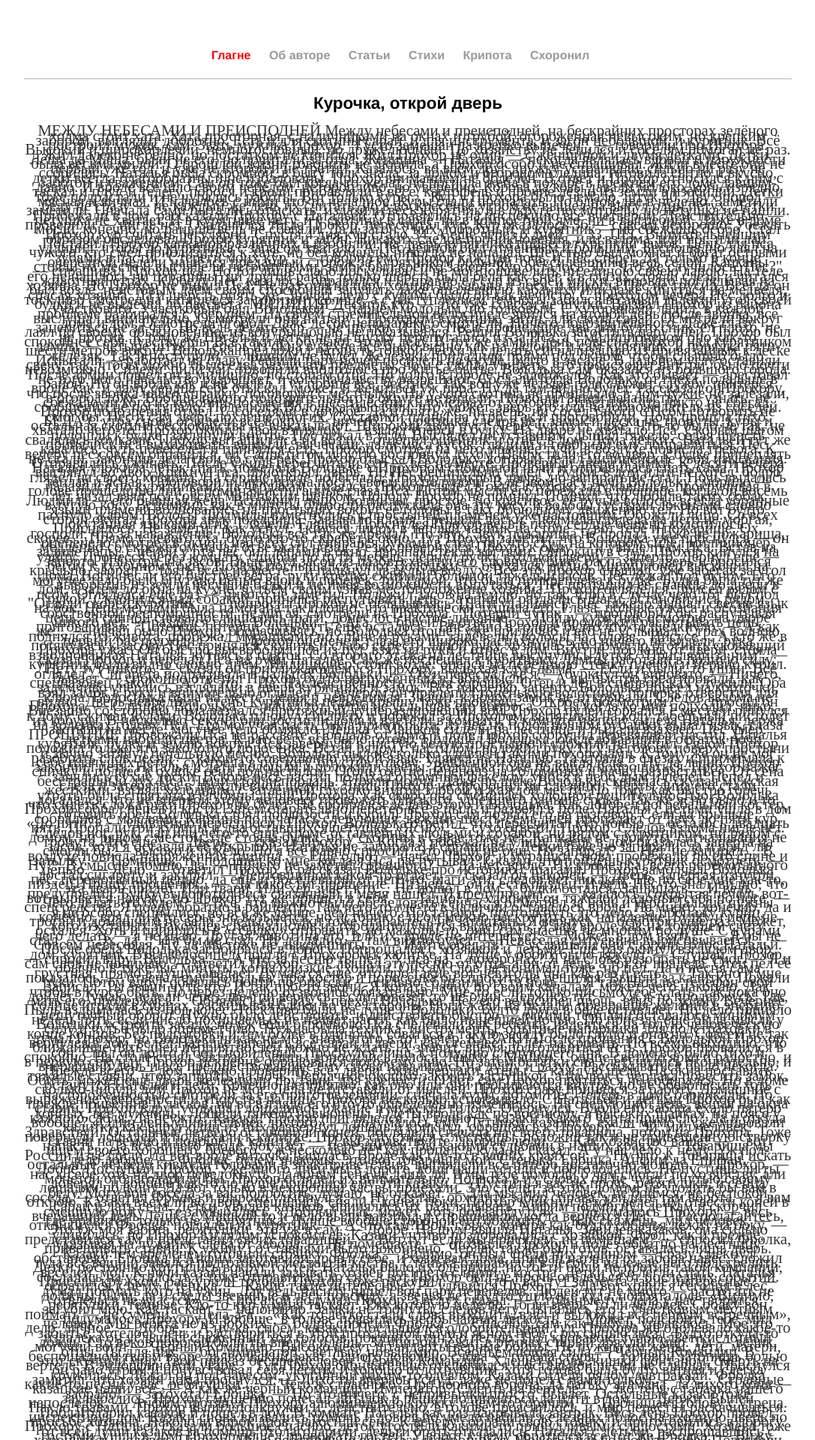
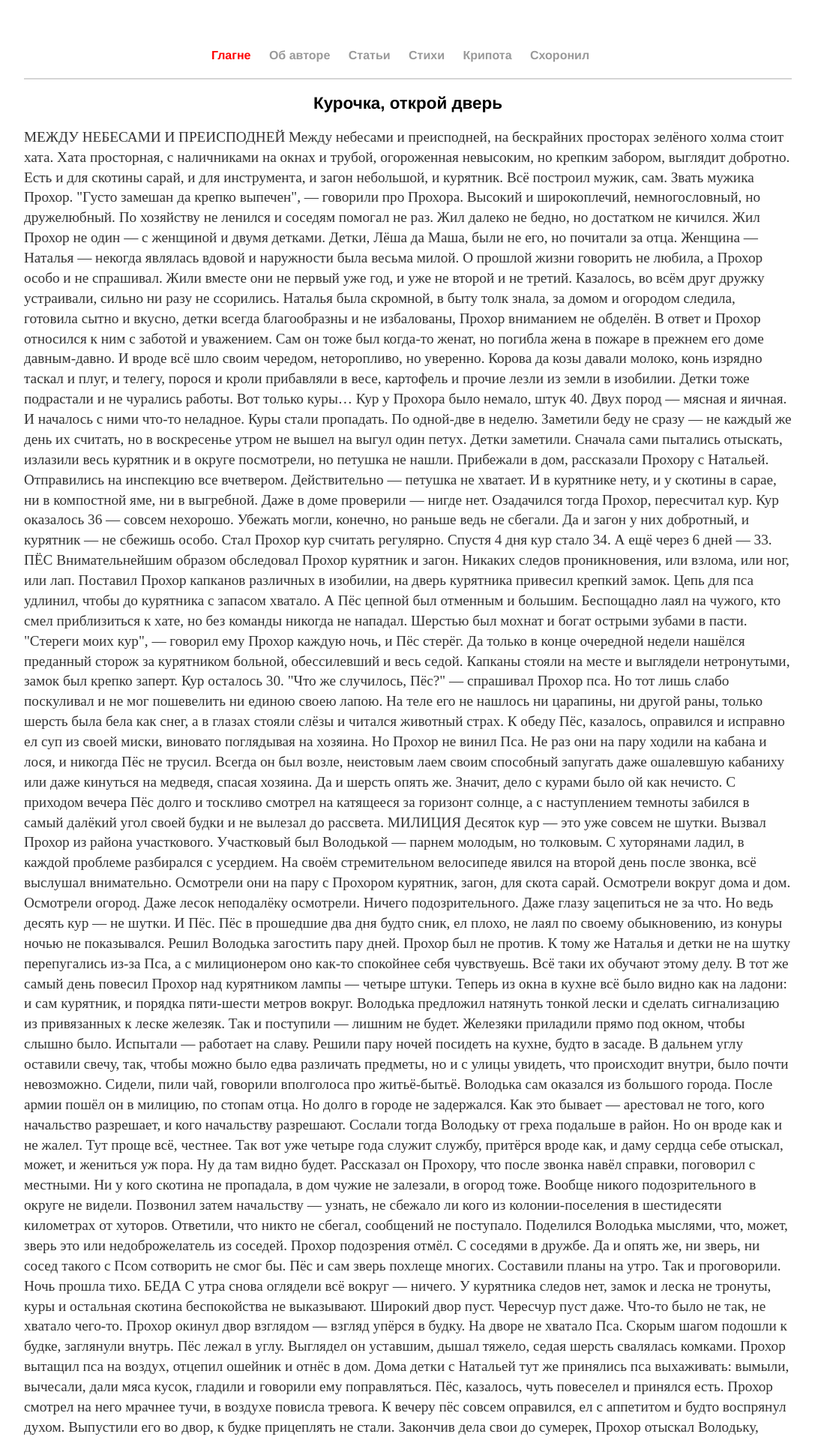
Before and after one commit to G0DMD/G0DMD.github.io, a Jekyll site: the page built from creepy/kurochka.html, in a window 1280 px wide. Shown: the top 1920 px of the page at 75% size, without its empty margins (96-1183 px from the left). Built offline with Jekyll 4.4.1, drawn with Linux system fonts in a browser that asks for light colours.

Commit message:
Update kurochka.html

```diff
--- a/creepy/kurochka.html
+++ b/creepy/kurochka.html
@@ -3,7 +3,7 @@ layout: default
 title: God Mode | creepy
 ---
 <h2>Курочка, открой дверь</h2>
-<p class="p2">
+<p>
 МЕЖДУ НЕБЕСАМИ И ПРЕИСПОДНЕЙ
 Между небесами и преисподней, на бескрайних просторах зелёного холма стоит хата. Хата просторная, с наличниками на окнах и трубой, огороженная невысоким, но крепким забором, выглядит добротно. Есть и для скотины сарай, и для инструмента, и загон небольшой, и курятник. Всё построил мужик, сам. Звать мужика Прохор. "Густо замешан да крепко выпечен", — говорили про Прохора. Высокий и широкоплечий, немногословный, но дружелюбный. По хозяйству не ленился и соседям помогал не раз. Жил далеко не бедно, но достатком не кичился.
 
```
